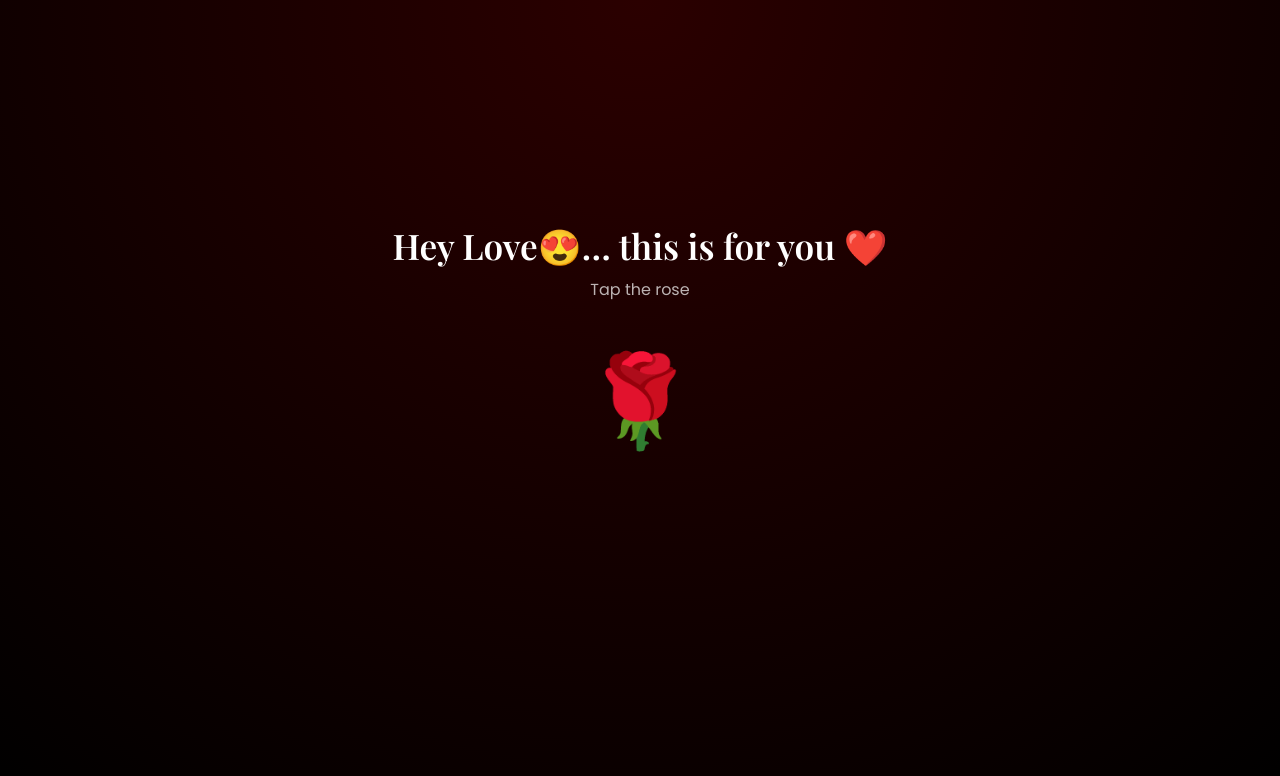
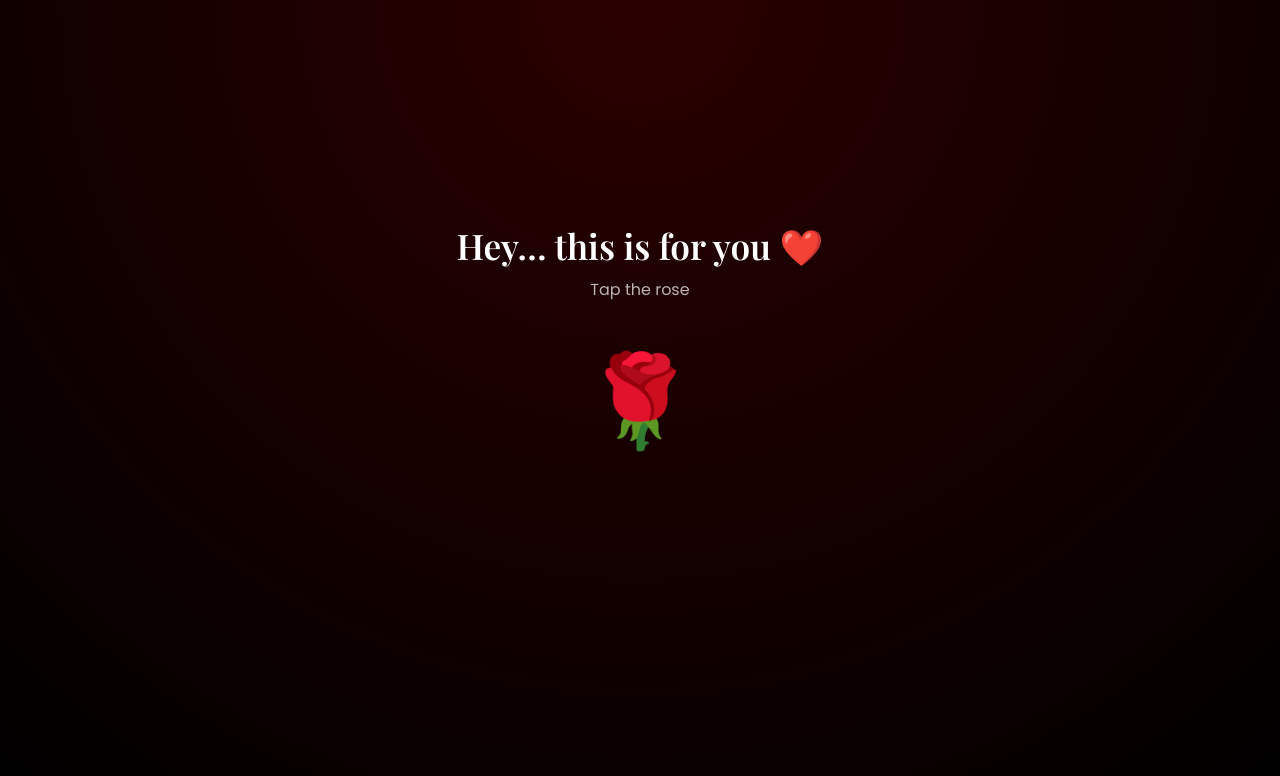
Before and after one commit to misrapk/1-rose-day, a plain HTML site: page index.html in a window 1280 px wide. Drawn offline with nearby package versions, Linux system fonts and the light colour scheme.

Commit message:
Update index.html

```diff
--- a/index.html
+++ b/index.html
@@ -19,7 +19,7 @@
     <canvas id="petals"></canvas>
 
     <main class="container">
-      <h1 class="title">Hey Love😍… this is for you ❤️</h1>
+      <h1 class="title">Hey… this is for you ❤️</h1>
       <p class="subtitle">Tap the rose</p>
 
       <div id="rose">🌹</div>
```
